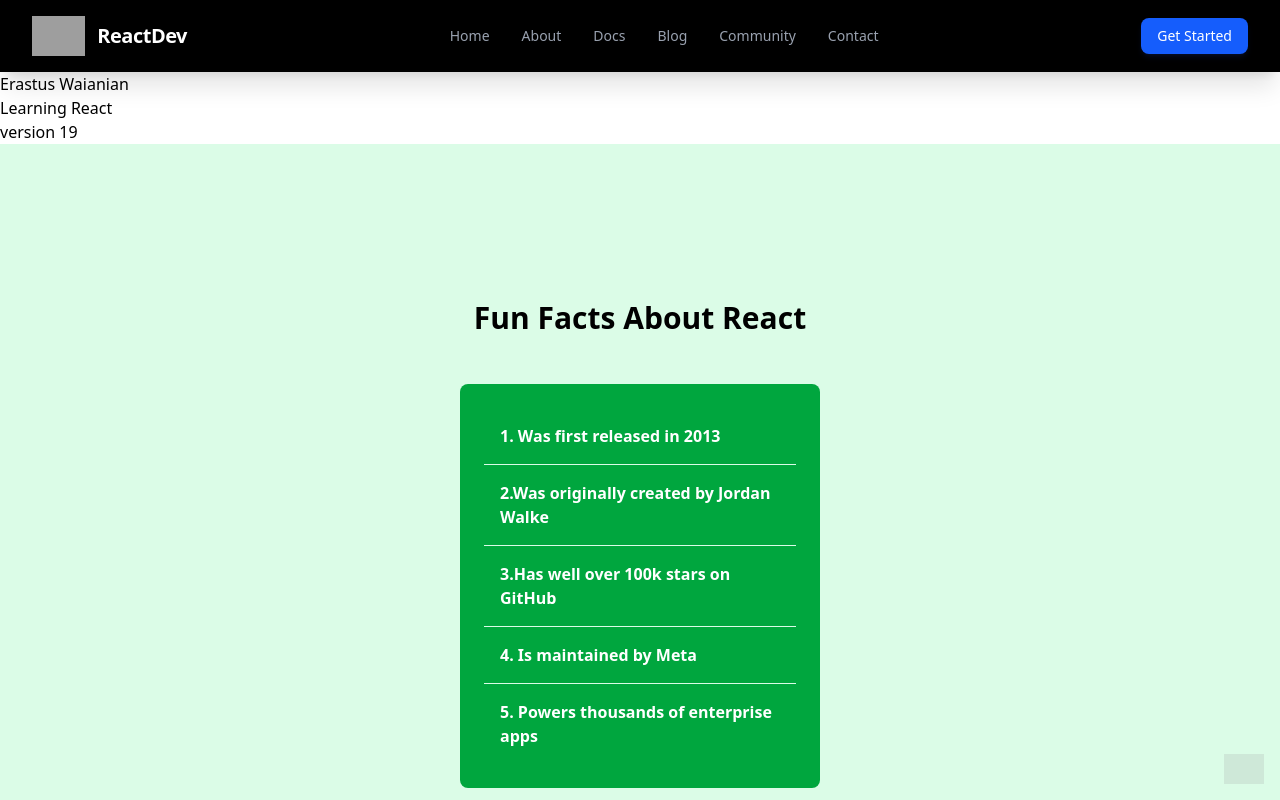
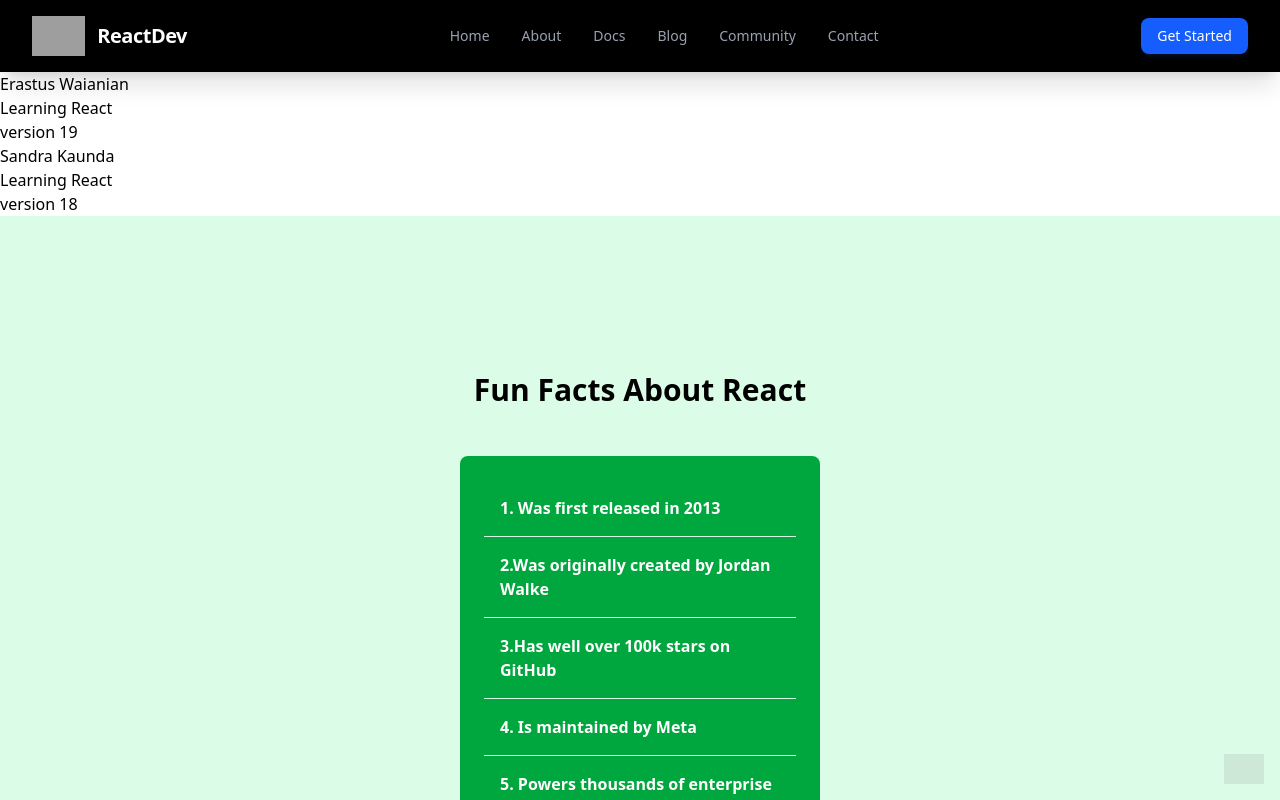
Before and after one commit to wainaina-mwangi/New-pro, a React (Vite) app: page / in a window 1280 px wide. Shown: the top 800 px of the page. Built offline with nearby package versions, Linux system fonts and the light colour scheme; grey boxes are pictures that could not be loaded.

Commit message:
tried passing two values in props

```diff
--- a/src/App.jsx
+++ b/src/App.jsx
@@ -18,6 +18,11 @@ function App() {
     task ="Learning React"
     version="version 19 "
     />
+    <Props
+    name ="Sandra Kaunda"
+    task ="Learning React"
+    version="version 18 "
+    />
     <Rcards/>
     <Header/>
     <Entry/>
```
